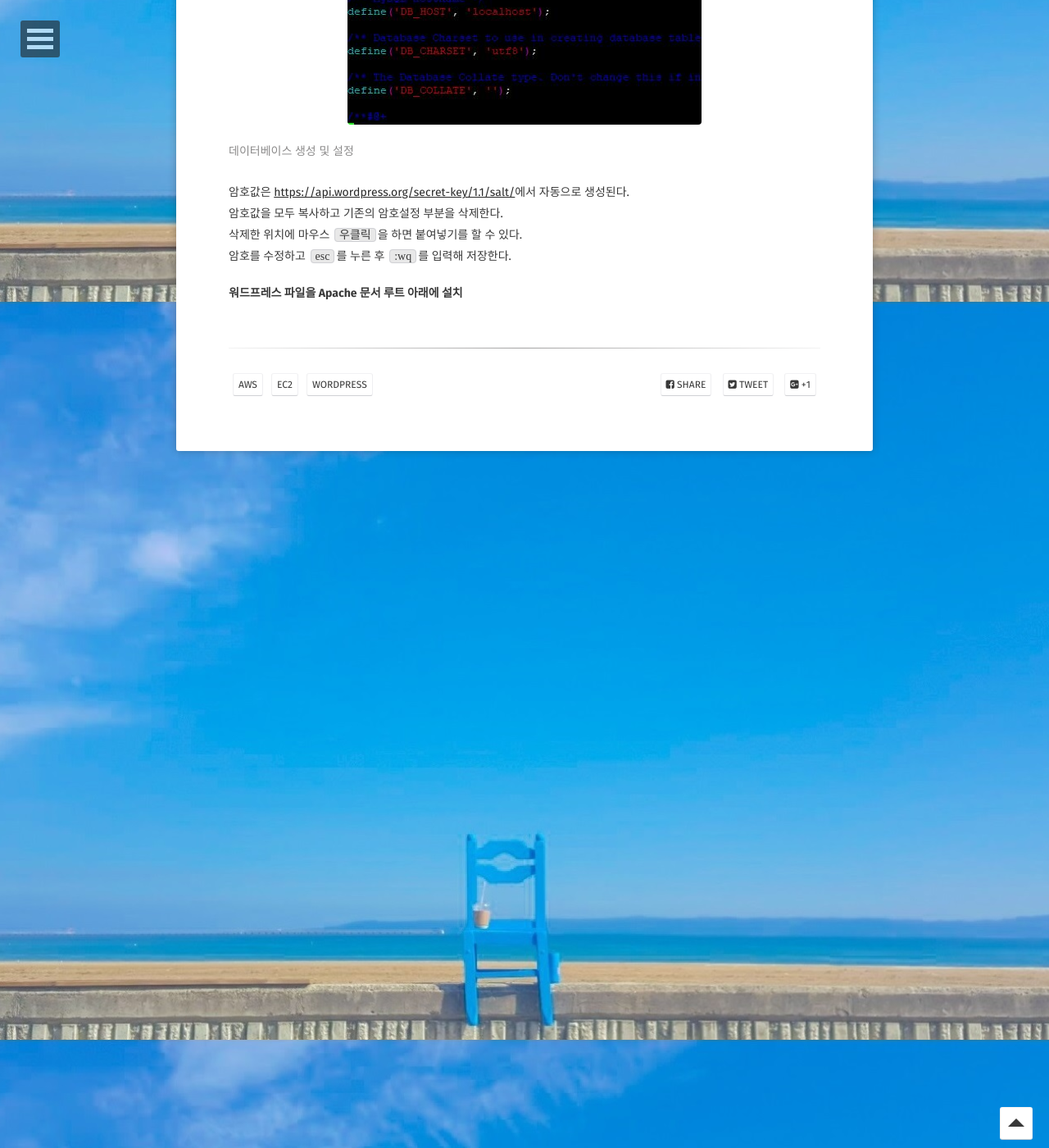
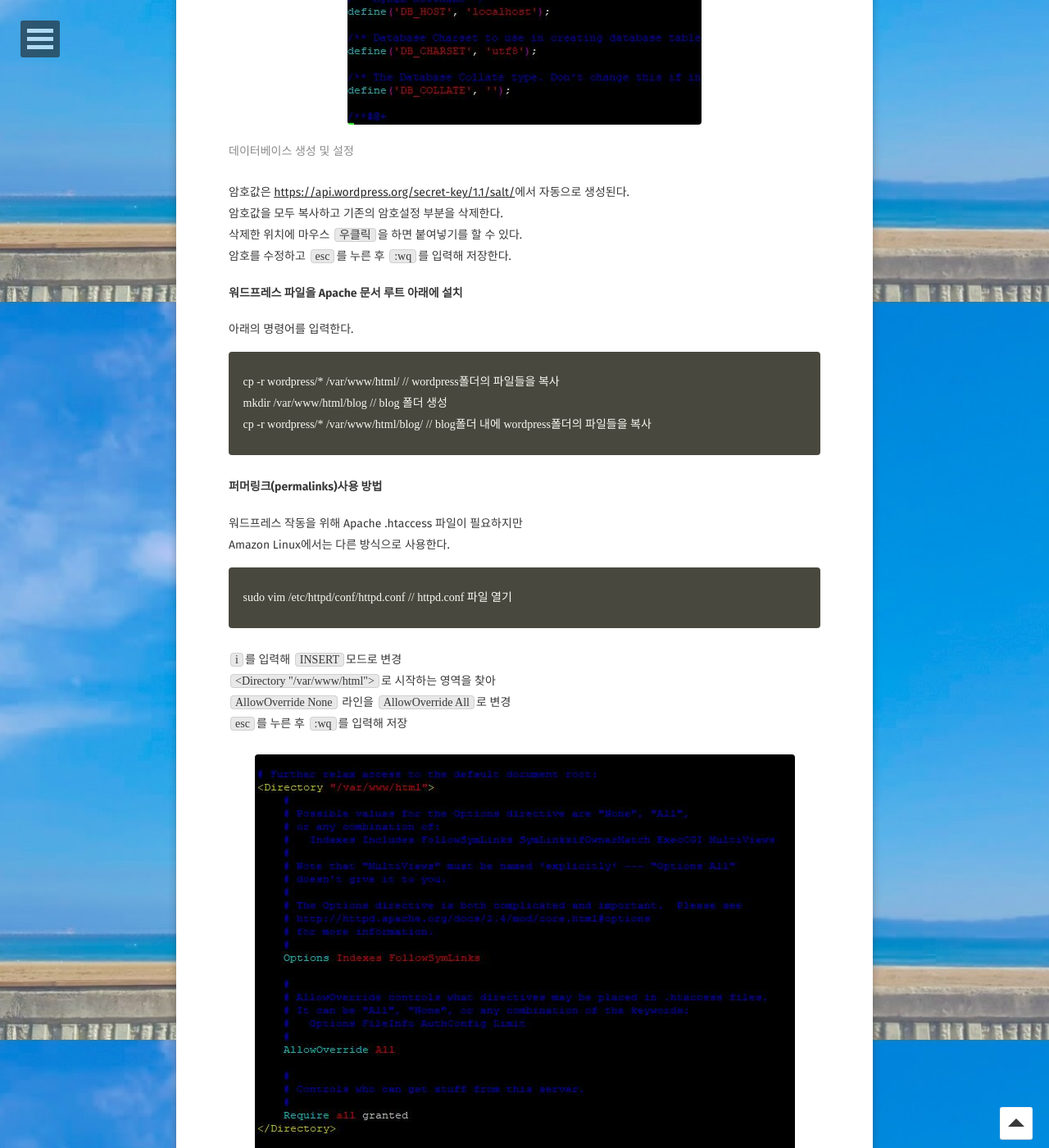
Before and after one commit to kangyechan/kangyechan.github.io, a Jekyll site: the page built from _posts/2019-01-08-aws-ec2-server-wp.md, in a window 1280 px wide and 1400 px high, scrolled down 2332 px. Shown: the whole window at 82% size. Built offline with Jekyll 4.4.1, drawn with Linux system fonts in a browser that asks for light colours; some web fonts are replaced; some of the changed text lies outside the part shown.

Commit message:
Update 2019-01-08-aws-ec2-server-wp.md

```diff
--- a/_posts/2019-01-08-aws-ec2-server-wp.md
+++ b/_posts/2019-01-08-aws-ec2-server-wp.md
@@ -84,3 +84,47 @@ DATABASE이름에 대해서는 \`(숫자 1 왼쪽의 ~의 위치에 있는 특
 암호를 수정하고 `esc`를 누른 후 `:wq`를 입력해 저장한다.
 
 #### 워드프레스 파일을 Apache 문서 루트 아래에 설치
+
+아래의 명령어를 입력한다.
+
+{% highlight html %}
+ cp -r wordpress/* /var/www/html/ // wordpress폴더의 파일들을 복사
+ mkdir /var/www/html/blog // blog 폴더 생성
+ cp -r wordpress/* /var/www/html/blog/ // blog폴더 내에 wordpress폴더의 파일들을 복사
+{% endhighlight %}
+
+#### 퍼머링크(permalinks)사용 방법
+
+워드프레스 작동을 위해 Apache .htaccess 파일이 필요하지만
+Amazon Linux에서는 다른 방식으로 사용한다.
+
+{% highlight html %}
+ sudo vim /etc/httpd/conf/httpd.conf // httpd.conf 파일 열기
+{% endhighlight %}
+
+`i`를 입력해 `INSERT`모드로 변경
+`<Directory "/var/www/html">`로 시작하는 영역을 찾아
+`AllowOverride None` 라인을 `AllowOverride All`로 변경
+`esc`를 누른 후 `:wq`를 입력해 저장
+
+<figure>
+	<a href="{{site.url}}/assets/img/aws/ec2_wp/wp_4.JPG"><img src="{{site.url}}/assets/img/aws/ec2_wp/wp_4.JPG"></a>
+	<figcaption>퍼머링크 권한 허용</figcaption>
+</figure>
+
+#### Apache 웹 서버에 대한 파일 권한 수정
+
+워드프레스의 기능을 사용하기 위해 쓰기 권한을 적용한다.
+권한 적용 후 웹서버를 다시 시작하면 워드프레스 설치가 완료된다.
+
+{% highlight html %}
+ sudo chown -R apache /var/www
+ sudo chgrp -R apache /var/www
+ sudo chmod 2775 /var/www
+ find /var/www -type d -exec sudo chmod 2775 {} +
+ find /var/www -type f -exec sudo chmod 0664 {} +
+ sudo service httpd restart
+{% endhighlight %}
+
+### 설치가 완료되었다.
+#### 웹사이트에서 워드프레스 설치
```
